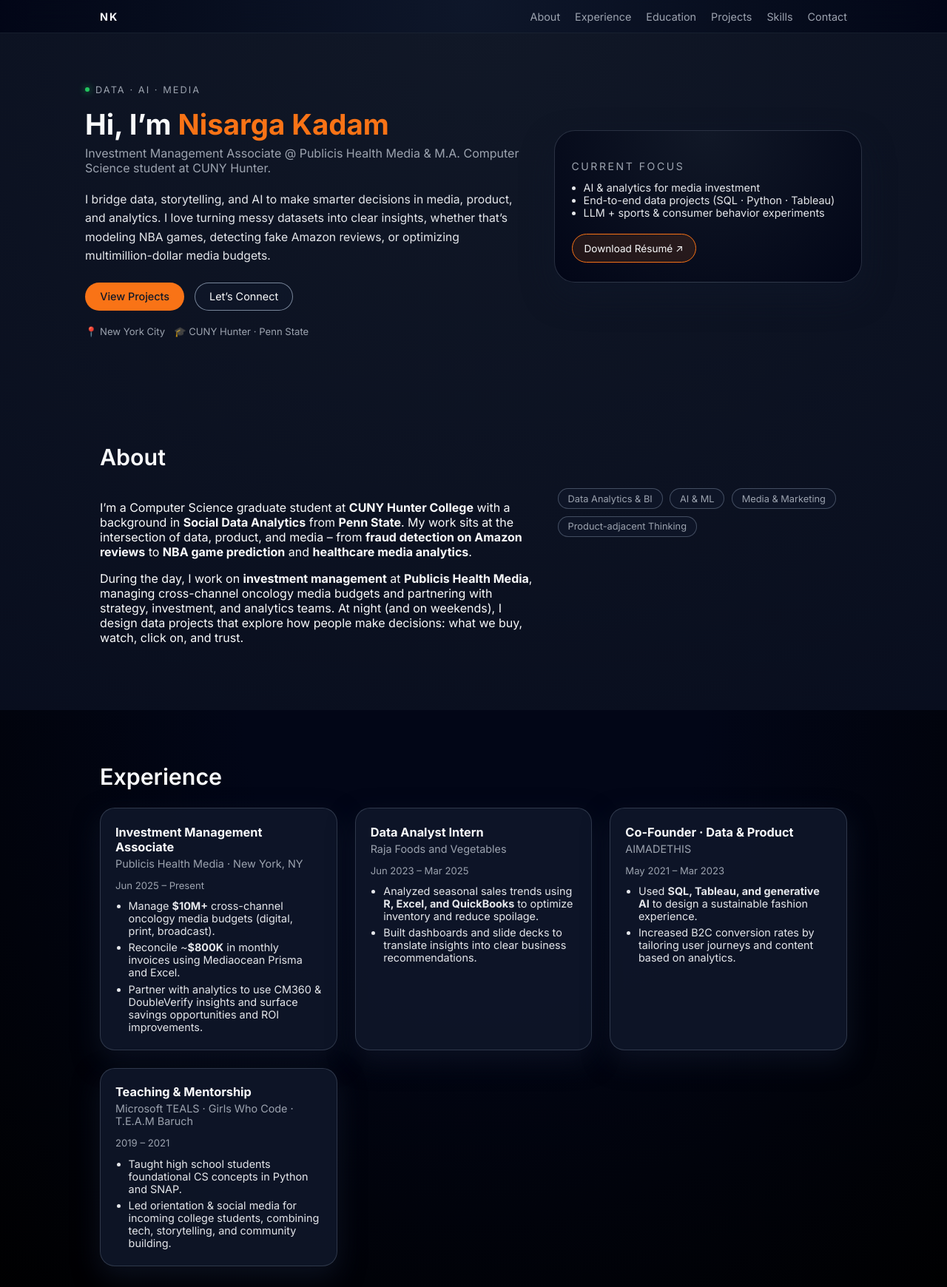
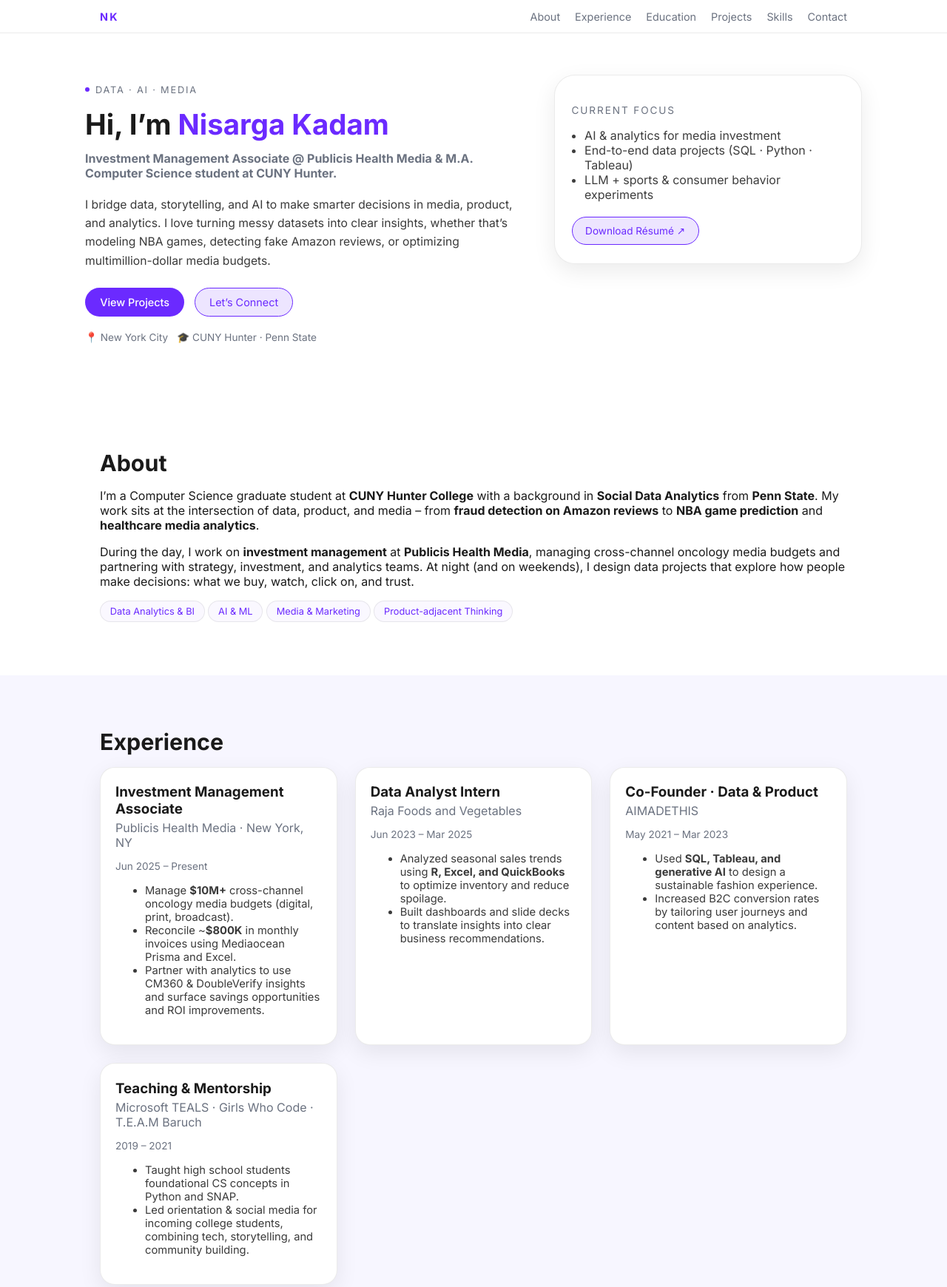
Before and after one commit to nisargakadam/nisargakadam.github.io, a plain HTML site: page index.html in a window 1280 px wide. Shown: the top 1740 px of the page at 74% size. Drawn offline with Linux system fonts and the light colour scheme.

Commit message:
Update styles.css change to purple

```diff
--- a/styles.css
+++ b/styles.css
@@ -1,15 +1,15 @@
 :root {
-  --bg: #050608;
-  --bg-alt: #0c0f15;
-  --card-bg: #101521;
-  --text: #f9fafb;
-  --muted: #9ca3af;
-  --accent: #f97316;
-  --accent-soft: rgba(249, 115, 22, 0.12);
-  --border-subtle: rgba(148, 163, 184, 0.25);
+  --bg: #ffffff;
+  --bg-alt: #f7f6ff;
+  --text: #1a1a1a;
+  --muted: #6b7280;
+  --accent: #6b2aff;        /* deep purple */
+  --accent-soft: rgba(107, 42, 255, 0.12);
+  --card-bg: #ffffff;
+  --border-subtle: rgba(0, 0, 0, 0.08);
   --radius-lg: 1.25rem;
   --radius-xl: 1.75rem;
-  --shadow-soft: 0 18px 40px rgba(15, 23, 42, 0.6);
+  --shadow-soft: 0 10px 30px rgba(0, 0, 0, 0.08);
   --max-width: 1050px;
 }
 
@@ -27,9 +27,8 @@ html {
 
 body {
   margin: 0;
-  font-family: "Inter", system-ui, -apple-system, BlinkMacSystemFont, "Segoe UI",
-    sans-serif;
-  background: radial-gradient(circle at top, #111827 0, #020617 50%, #000 100%);
+  font-family: "Inter", sans-serif;
+  background: var(--bg);
   color: var(--text);
 }
 
@@ -47,13 +46,14 @@ body {
 }
 
 .section.alt {
-  background: radial-gradient(circle at top, #020617 0, #020617 30%, #000 100%);
+  background: var(--bg-alt);
 }
 
 .section-title {
   font-size: 1.9rem;
-  font-weight: 600;
+  font-weight: 700;
   margin: 0 0 1rem;
+  color: var(--text);
 }
 
 .section-subtitle {
@@ -68,25 +68,25 @@ body {
   position: sticky;
   top: 0;
   z-index: 50;
-  backdrop-filter: blur(18px);
-  background: radial-gradient(circle at top, rgba(15, 23, 42, 0.95), rgba(2, 6, 23, 0.95));
-  border-bottom: 1px solid rgba(31, 41, 55, 0.7);
+  backdrop-filter: blur(12px);
+  background: rgba(255, 255, 255, 0.9);
+  border-bottom: 1px solid var(--border-subtle);
 }
 
 .nav-inner {
   display: flex;
+  justify-content: space-between;
   align-items: center;
-  justify-content: space-between;
   padding: 0.85rem 1.25rem;
 }
 
 .logo {
   font-weight: 700;
-  letter-spacing: 0.14em;
   font-size: 0.9rem;
   text-transform: uppercase;
-  color: var(--text);
+  color: var(--accent);
   text-decoration: none;
+  letter-spacing: 0.15em;
 }
 
 .nav-links {
@@ -102,7 +102,7 @@ body {
 }
 
 .nav-links a:hover {
-  color: var(--text);
+  color: var(--accent);
 }
 
 .nav-links a::after {
@@ -111,7 +111,7 @@ body {
   left: 0;
   bottom: -0.15rem;
   width: 0;
-  height: 1px;
+  height: 2px;
   background: var(--accent);
   transition: width 0.2s ease;
 }
@@ -124,7 +124,7 @@ body {
   display: none;
   border: none;
   background: transparent;
-  color: var(--text);
+  color: var(--accent);
   font-size: 1.25rem;
   cursor: pointer;
 }
@@ -144,7 +144,7 @@ body {
   gap: 0.5rem;
   font-size: 0.8rem;
   text-transform: uppercase;
-  letter-spacing: 0.16em;
+  letter-spacing: 0.14em;
   color: var(--muted);
   margin-bottom: 1rem;
 }
@@ -153,14 +153,14 @@ body {
   content: "";
   width: 6px;
   height: 6px;
-  border-radius: 999px;
-  background: #22c55e;
-  box-shadow: 0 0 10px rgba(34, 197, 94, 0.9);
+  background: var(--accent);
+  border-radius: 50%;
 }
 
 .hero h1 {
   font-size: 2.4rem;
   margin: 0 0 0.4rem;
+  color: var(--text);
 }
 
 .accent {
@@ -168,195 +168,137 @@ body {
 }
 
 .hero-subtitle {
+  color: var(--muted);
   font-size: 1rem;
-  font-weight: 400;
-  color: var(--muted);
-  margin-top: 0.15rem;
+  max-width: 38rem;
   margin-bottom: 1.25rem;
-  max-width: 38rem;
 }
 
 .hero-description {
   font-size: 0.98rem;
-  color: #e5e7eb;
   max-width: 40rem;
+  color: #3a3a3a;
+  margin-bottom: 1.5rem;
   line-height: 1.6;
-  margin-bottom: 1.5rem;
 }
 
 .hero-actions {
   display: flex;
+  gap: 0.85rem;
   flex-wrap: wrap;
-  gap: 0.85rem;
   margin-bottom: 1.25rem;
 }
 
 .hero-meta {
+  font-size: 0.85rem;
+  color: var(--muted);
   display: flex;
+  gap: 0.75rem;
   flex-wrap: wrap;
-  gap: 0.75rem;
-  font-size: 0.82rem;
-  color: var(--muted);
 }
 
 /* Hero Card */
 
-.hero-card {
-  align-self: center;
-}
-
 .hero-card-inner {
-  background: radial-gradient(circle at top, #111827, #020617);
+  background: #ffffff;
+  padding: 1.6rem 1.4rem;
   border-radius: var(--radius-xl);
-  padding: 1.6rem 1.4rem;
   border: 1px solid var(--border-subtle);
   box-shadow: var(--shadow-soft);
 }
 
 .hero-card-title {
-  font-size: 0.88rem;
   text-transform: uppercase;
-  letter-spacing: 0.18em;
+  font-size: 0.85rem;
   color: var(--muted);
   margin-bottom: 0.75rem;
+  letter-spacing: 0.14em;
 }
 
 .hero-card-inner ul {
-  padding-left: 1rem;
-  margin: 0 0 1.25rem;
-  color: #e5e7eb;
-  font-size: 0.9rem;
+  padding-left: 1.1rem;
+  color: #3d3d3d;
+  margin-bottom: 1.25rem;
 }
 
 .hero-resume-link {
-  display: inline-flex;
-  align-items: center;
-  justify-content: center;
-  padding: 0.65rem 1rem;
+  display: inline-block;
+  padding: 0.6rem 1.1rem;
   border-radius: 999px;
+  background: var(--accent-soft);
   border: 1px solid var(--accent);
-  background: var(--accent-soft);
-  color: var(--text);
+  color: var(--accent);
+  text-decoration: none;
   font-size: 0.85rem;
-  text-decoration: none;
 }
 
 /* Buttons */
 
 .btn {
-  display: inline-flex;
-  align-items: center;
-  justify-content: center;
-  padding: 0.6rem 1.2rem;
+  padding: 0.65rem 1.2rem;
   border-radius: 999px;
   font-size: 0.9rem;
+  text-decoration: none;
+  cursor: pointer;
   border: 1px solid transparent;
-  cursor: pointer;
-  text-decoration: none;
 }
 
 .btn.primary {
   background: var(--accent);
-  color: #111827;
+  color: white;
   font-weight: 500;
 }
 
 .btn.secondary {
-  border-color: rgba(148, 163, 184, 0.8);
-  color: var(--text);
-  background: rgba(15, 23, 42, 0.75);
+  border: 1px solid var(--accent);
+  color: var(--accent);
+  background: var(--accent-soft);
 }
 
 .btn.full-width {
   width: 100%;
 }
 
-/* Two column */
-
-.two-column {
-  display: grid;
-  grid-template-columns: minmax(0, 3fr) minmax(0, 2fr);
-  gap: 2rem;
-  margin-top: 1.5rem;
-}
-
-.about-highlights {
-  display: flex;
-  flex-wrap: wrap;
-  gap: 0.6rem;
-  align-self: flex-start;
-}
-
-/* Pills */
-
-.pill {
-  display: inline-flex;
-  align-items: center;
-  padding: 0.35rem 0.8rem;
-  border-radius: 999px;
-  border: 1px solid rgba(148, 163, 184, 0.4);
-  font-size: 0.8rem;
-  color: var(--muted);
-  background: rgba(15, 23, 42, 0.8);
-}
-
-/* Cards & grids */
+/* Cards */
 
 .cards-grid {
   display: grid;
   grid-template-columns: repeat(auto-fit, minmax(260px, 1fr));
   gap: 1.5rem;
-  margin-top: 1.5rem;
 }
 
 .card {
-  background: rgba(15, 23, 42, 0.9);
+  background: var(--card-bg);
+  padding: 1.35rem 1.25rem;
   border-radius: var(--radius-lg);
-  padding: 1.35rem 1.25rem;
   border: 1px solid var(--border-subtle);
-  box-shadow: 0 14px 35px rgba(15, 23, 42, 0.7);
+  box-shadow: var(--shadow-soft);
 }
 
 .card h3 {
   margin: 0 0 0.25rem;
-  font-size: 1.02rem;
+  color: var(--text);
 }
 
 .card h4 {
   margin: 0 0 0.25rem;
+  color: var(--muted);
   font-weight: 400;
-  font-size: 0.9rem;
-  color: var(--muted);
 }
 
 .card-meta {
-  font-size: 0.82rem;
   color: var(--muted);
+  font-size: 0.85rem;
   margin-bottom: 0.7rem;
 }
 
-.card-note {
-  font-size: 0.9rem;
-  color: #e5e7eb;
+.card li {
+  color: #3a3a3a;
+  font-size: 0.92rem;
 }
 
-.card ul {
-  margin: 0;
-  padding-left: 1.1rem;
-  font-size: 0.9rem;
-  color: #e5e7eb;
-}
-
-.card li + li {
-  margin-top: 0.35rem;
-}
-
-.project-card .card-meta {
-  margin-bottom: 0.4rem;
-}
-
-.project-card p {
-  font-size: 0.9rem;
+.card-note {
+  color: #4b5563;
 }
 
 /* Skills */
@@ -365,18 +307,22 @@ body {
   display: grid;
   grid-template-columns: repeat(auto-fit, minmax(220px, 1fr));
   gap: 1.5rem;
-  margin-top: 1.5rem;
 }
 
-.skills-heading {
-  font-size: 0.95rem;
-  margin-bottom: 0.4rem;
+.pill {
+  display: inline-flex;
+  padding: 0.35rem 0.8rem;
+  border-radius: 999px;
+  font-size: 0.8rem;
+  border: 1px solid rgba(0, 0, 0, 0.08);
+  background: #faf8ff;
+  color: var(--accent);
 }
 
 .pill-row {
   display: flex;
+  gap: 0.5rem;
   flex-wrap: wrap;
-  gap: 0.5rem;
 }
 
 /* Contact */
@@ -385,141 +331,93 @@ body {
   display: grid;
   grid-template-columns: minmax(0, 1.4fr) minmax(0, 1.6fr);
   gap: 2rem;
-  margin-top: 1.75rem;
 }
 
 .contact-list {
   list-style: none;
   padding: 0;
-  margin: 1rem 0 0;
-  font-size: 0.92rem;
 }
 
-.contact-list li + li {
-  margin-top: 0.4rem;
+.contact-list li {
+  margin-bottom: 0.5rem;
 }
 
 .contact-list a {
-  color: var(--text);
+  color: var(--accent);
   text-decoration: none;
 }
 
-.contact-list a:hover {
-  color: var(--accent);
-}
-
 .contact-form {
-  background: rgba(15, 23, 42, 0.9);
-  padding: 1.5rem 1.4rem;
+  background: #ffffff;
+  padding: 1.5rem;
   border-radius: var(--radius-lg);
   border: 1px solid var(--border-subtle);
   box-shadow: var(--shadow-soft);
 }
 
-.contact-form label {
-  display: block;
-  font-size: 0.86rem;
-  margin-bottom: 0.7rem;
-}
-
 .contact-form input,
 .contact-form textarea {
   width: 100%;
-  margin-top: 0.3rem;
-  padding: 0.55rem 0.65rem;
+  padding: 0.55rem;
+  border: 1px solid rgba(0, 0, 0, 0.1);
   border-radius: 0.6rem;
-  border: 1px solid rgba(55, 65, 81, 0.9);
-  background: #020617;
-  color: var(--text);
-  font-family: inherit;
-  font-size: 0.9rem;
+  background: #f9f9ff;
 }
 
 .contact-form input:focus,
 .contact-form textarea:focus {
+  border-color: var(--accent);
   outline: none;
-  border-color: var(--accent);
 }
 
 /* Footer */
 
 .footer {
-  border-top: 1px solid rgba(31, 41, 55, 0.8);
-  padding: 1.1rem 0 1.5rem;
-  background: radial-gradient(circle at top, #020617, #000);
-}
-
-.footer-inner {
-  display: flex;
-  align-items: center;
-  justify-content: center;
-  gap: 0.4rem;
+  margin-top: 3rem;
+  padding: 1.2rem 0;
+  text-align: center;
   color: var(--muted);
-  font-size: 0.8rem;
-}
-
-.footer-dots {
-  opacity: 0.7;
+  font-size: 0.85rem;
+  border-top: 1px solid var(--border-subtle);
 }
 
 /* Responsive */
 
 @media (max-width: 860px) {
   .hero {
-    grid-template-columns: minmax(0, 1fr);
-  }
-
-  .hero-card {
-    order: -1;
-  }
-
-  .two-column {
-    grid-template-columns: minmax(0, 1fr);
+    grid-template-columns: 1fr;
   }
 
   .contact-grid {
-    grid-template-columns: minmax(0, 1fr);
+    grid-template-columns: 1fr;
   }
 }
 
 @media (max-width: 720px) {
-  .nav-inner {
-    padding-inline: 1rem;
-  }
-
   .nav-links {
     position: absolute;
-    inset: 54px 1rem auto 1rem;
-    padding: 0.9rem 1rem;
-    background: rgba(15, 23, 42, 0.98);
+    left: 1rem;
+    right: 1rem;
+    top: 54px;
+    flex-direction: column;
+    background: white;
+    padding: 1rem;
     border-radius: 0.9rem;
-    border: 1px solid rgba(55, 65, 81, 0.9);
-    flex-direction: column;
-    gap: 0.75rem;
-    transform-origin: top;
-    transform: scaleY(0.8);
+    border: 1px solid var(--border-subtle);
+    box-shadow: var(--shadow-soft);
     opacity: 0;
     pointer-events: none;
-    transition:
-      opacity 0.15s ease-out,
-      transform 0.15s ease-out;
+    transform: scaleY(0.85);
+    transition: 0.2s ease;
   }
 
   .nav-links.nav-open {
     opacity: 1;
+    pointer-events: auto;
     transform: scaleY(1);
-    pointer-events: auto;
   }
 
   .nav-toggle {
     display: inline-flex;
   }
-
-  .hero {
-    padding-top: 2.8rem;
-  }
-
-  .section {
-    padding: 3.2rem 0;
-  }
 }
```
